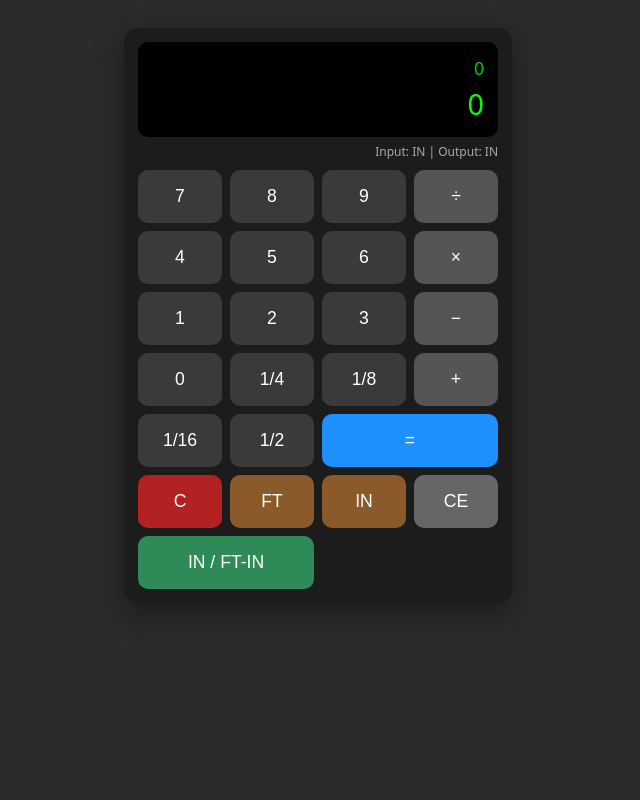
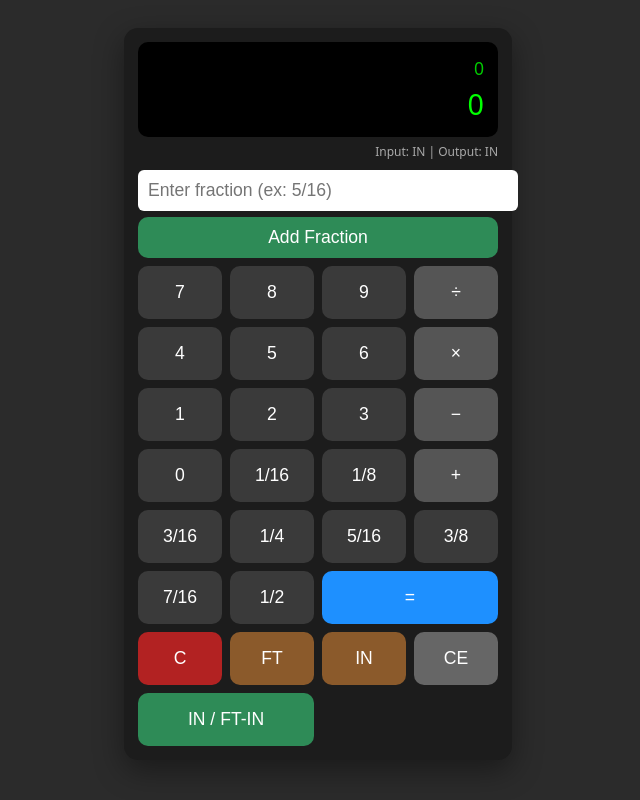
Before and after one commit to 9wjd7kww4q-commits/Tape-math, a plain HTML site: page index.html in a window 1280 px wide. Shown: the whole page, without its empty margins (322-962 px from the left). Drawn offline with Linux system fonts and the light colour scheme.

Commit message:
Implement custom fraction input feature
Added custom fraction input functionality to the calculator.

```diff
--- a/index.html
+++ b/index.html
@@ -24,6 +24,7 @@ body{
   padding:14px;
   color:#0f0;
   text-align:right;
+  margin-bottom:6px;
 }
 .entry{ font-size:1.1em; opacity:.8; }
 .result{ font-size:1.8em; margin-top:4px; }
@@ -34,14 +35,13 @@ body{
   grid-template-columns:repeat(4,1fr);
   gap:8px;
 }
-button{
-  padding:16px;
-  font-size:1.1em;
+button, input{
   border:none;
   border-radius:10px;
-  background:#3a3a3a;
+  font-size:1.1em;
   color:#fff;
 }
+button{ padding:16px; background:#3a3a3a; }
 button:active{ background:#555; }
 .op{ background:#555; }
 .eq{ background:#1e90ff; grid-column:span 2; }
@@ -49,6 +49,15 @@ button:active{ background:#555; }
 .ctrl{ background:#b22222; }
 .toggle{ background:#2e8b57; grid-column:span 2; }
 .ce{ background:#666; }
+#fracInput{
+  padding:10px;
+  border-radius:6px;
+  width:100%;
+  margin-bottom:6px;
+  font-size:1.1em;
+  color:#000;
+}
+.addFrac{background:#2e8b57; padding:10px; margin-bottom:8px; width:100%;}
 </style>
 </head>
 <body>
@@ -60,14 +69,20 @@ button:active{ background:#555; }
   </div>
   <div id="mode" class="mode">Input: IN | Output: IN</div>
 
+  <!-- Custom fraction input -->
+  <input id="fracInput" type="text" placeholder="Enter fraction (ex: 5/16)">
+  <button class="addFrac" onclick="addFraction()">Add Fraction</button>
+
   <div class="grid">
     <button onclick="num(7)">7</button><button onclick="num(8)">8</button><button onclick="num(9)">9</button><button class="op" onclick="op('/')">÷</button>
     <button onclick="num(4)">4</button><button onclick="num(5)">5</button><button onclick="num(6)">6</button><button class="op" onclick="op('*')">×</button>
     <button onclick="num(1)">1</button><button onclick="num(2)">2</button><button onclick="num(3)">3</button><button class="op" onclick="op('-')">−</button>
-    <button onclick="num(0)">0</button><button onclick="frac(4)">1/4</button><button onclick="frac(2)">1/8</button><button class="op" onclick="op('+')">+</button>
+    <button onclick="num(0)">0</button><button onclick="frac(1)">1/16</button><button onclick="frac(2)">1/8</button><button class="op" onclick="op('+')">+</button>
 
-    <button onclick="frac(1)">1/16</button><button onclick="frac(8)">1/2</button>
-    <button class="eq" onclick="equals()">=</button><button class="ctrl" onclick="clearAll()">C</button>
+    <button onclick="frac(3)">3/16</button><button onclick="frac(4)">1/4</button><button onclick="frac(5)">5/16</button><button onclick="frac(6)">3/8</button>
+    <button onclick="frac(7)">7/16</button><button onclick="frac(8)">1/2</button>
+    <button class="eq" onclick="equals()">=</button>
+    <button class="ctrl" onclick="clearAll()">C</button>
 
     <button class="unit" onclick="setInput('FT')">FT</button>
     <button class="unit" onclick="setInput('IN')">IN</button>
@@ -82,14 +97,12 @@ let inputMode='IN',outputMode='IN';
 let stack=[],ops=[];
 let lastResult=null,explicitUnit=false;
 
+/* ---------- helpers ---------- */
 const gcd=(a,b)=>b?gcd(b,a%b):a;
 const simp=n=>n?`${n/gcd(n,16)}/${16/gcd(n,16)}`:'';
+function normalize(o){ if(o.frac>=16){o.in+=Math.floor(o.frac/16);o.frac%=16;} if(o.in>=12){o.ft+=Math.floor(o.in/12);o.in%=12;}}
 
-function normalize(o){
-  if(o.frac>=16){o.in+=Math.floor(o.frac/16);o.frac%=16;}
-  if(o.in>=12){o.ft+=Math.floor(o.in/12);o.in%=12;}
-}
-
+/* ---------- UI ---------- */
 function update(){
   normalize(current);
   let t=[];
@@ -102,41 +115,45 @@ function update(){
   document.getElementById('mode').innerText=`Input: ${inputMode} | Output: ${outputMode}`;
 }
 
-function num(n){
-  explicitUnit ||= inputMode==='FT';
-  if(inputMode==='FT')current.ft=current.ft*10+n;
-  else current.in=current.in*10+n;
+/* ---------- input ---------- */
+function num(n){ explicitUnit ||= inputMode==='FT'; if(inputMode==='FT')current.ft=current.ft*10+n; else current.in=current.in*10+n; update();}
+function frac(f){current.frac+=f; explicitUnit=true; normalize(current); update();}
+function setInput(m){inputMode=m; explicitUnit=true; update();}
+
+/* ---------- custom fraction ---------- */
+function addFraction(){
+  const val=document.getElementById('fracInput').value.trim();
+  if(!val)return;
+  const parts=val.split('/');
+  if(parts.length!==2){alert("Enter fraction as a/b"); return;}
+  let num=parseInt(parts[0]),den=parseInt(parts[1]);
+  if(isNaN(num)||isNaN(den)||den===0){alert("Invalid fraction"); return;}
+  let frac16=Math.round((num/den)*16);
+  current.frac+=frac16;
+  normalize(current);
   update();
+  document.getElementById('fracInput').value='';
+  explicitUnit=true;
 }
-function frac(f){current.frac=f;explicitUnit=true;update();}
-function setInput(m){inputMode=m;explicitUnit=true;update();}
 
+/* ---------- math ---------- */
 function commit(){
-  let v=explicitUnit
-    ? current.ft*12+current.in+current.frac/16
-    : current.in;
+  let v=explicitUnit?current.ft*12+current.in+current.frac/16:current.in;
   stack.push(v);
   current={ft:0,in:0,frac:0};
   explicitUnit=false;
   inputMode='IN';
 }
-
-function op(o){
-  if(lastResult!==null && stack.length===0){
-    stack.push(lastResult);
-  } else commit();
-  ops.push(o);
-}
-
+function op(o){ if(lastResult!==null && stack.length===0) stack.push(lastResult); else commit(); ops.push(o); }
 function equals(){
   commit();
   let t=stack[0];
   for(let i=0;i<ops.length;i++){
     let n=stack[i+1];
-    if(ops[i]==='+')t+=n;
-    if(ops[i]==='-')t-=n;
-    if(ops[i]==='*')t*=n;
-    if(ops[i]==='/')t/=n;
+    if(ops[i]==='+') t+=n;
+    if(ops[i]==='-') t-=n;
+    if(ops[i]==='*') t*=n;
+    if(ops[i]==='/') t/=n;
   }
   t=Math.round(t*16)/16;
   lastResult=t;
@@ -144,13 +161,13 @@ function equals(){
   stack=[];ops=[];
 }
 
+/* ---------- output ---------- */
 function show(v){
   let t16=Math.round(v*16);
   let ft=Math.floor(t16/(12*16));
   let rem=t16-ft*12*16;
   let i=Math.floor(rem/16);
   let f=rem%16;
-
   if(outputMode==='IN'){
     let tot=ft*12+i;
     document.getElementById('result').innerText=f?`${tot} ${simp(f)}`:`${tot}`;
@@ -159,7 +176,8 @@ function show(v){
   }
 }
 
-function clearEntry(){ current={ft:0,in:0,frac:0}; explicitUnit=false; update(); }
+/* ---------- controls ---------- */
+function clearEntry(){ current={ft:0,in:0,frac:0}; explicitUnit=false; update();}
 function clearAll(){ clearEntry(); stack=[]; ops=[]; lastResult=null; document.getElementById('result').innerText='0'; }
 function toggleOut(){ outputMode=outputMode==='IN'?'FT':'IN'; if(lastResult!==null)show(lastResult); }
 
```
